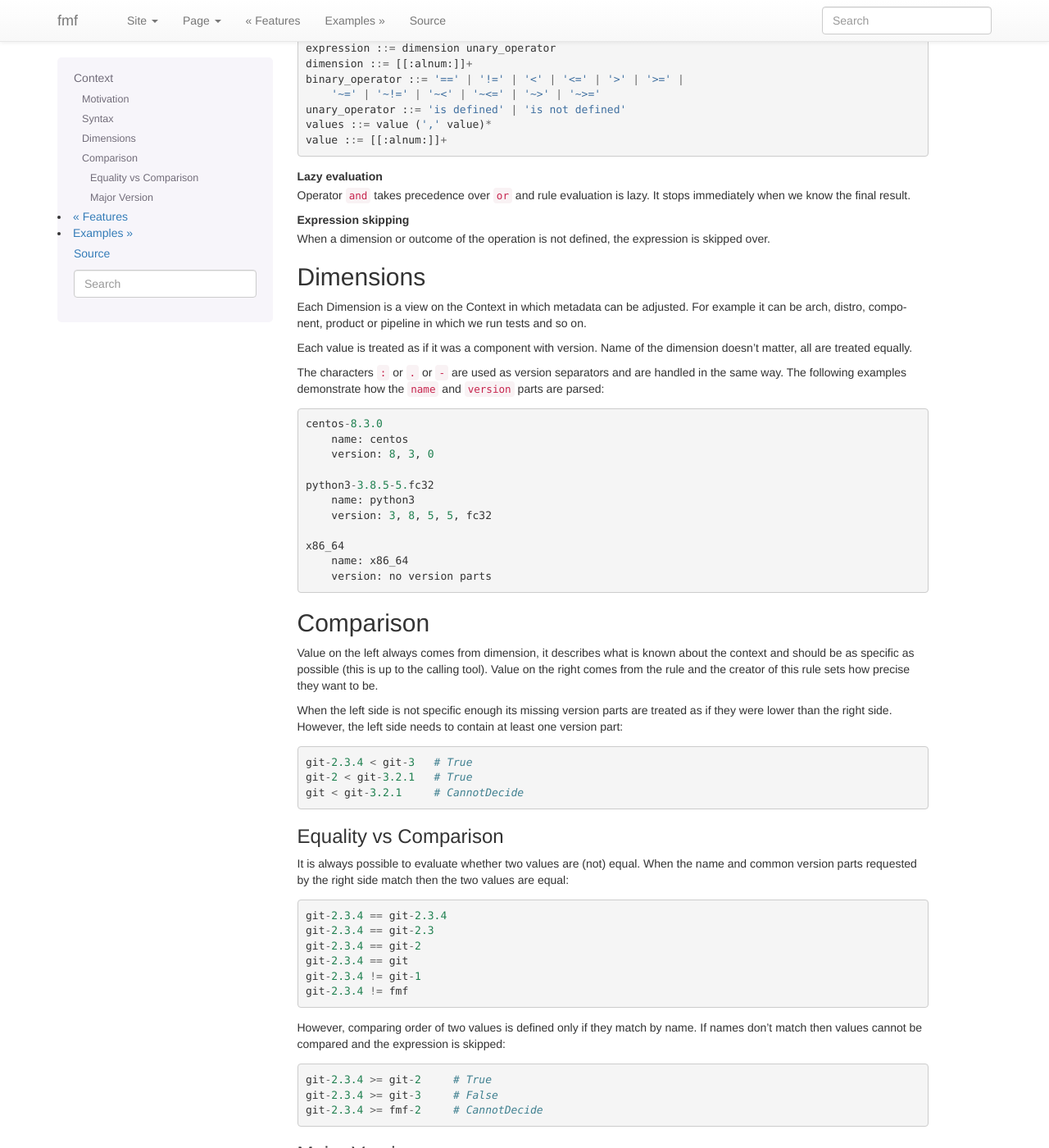
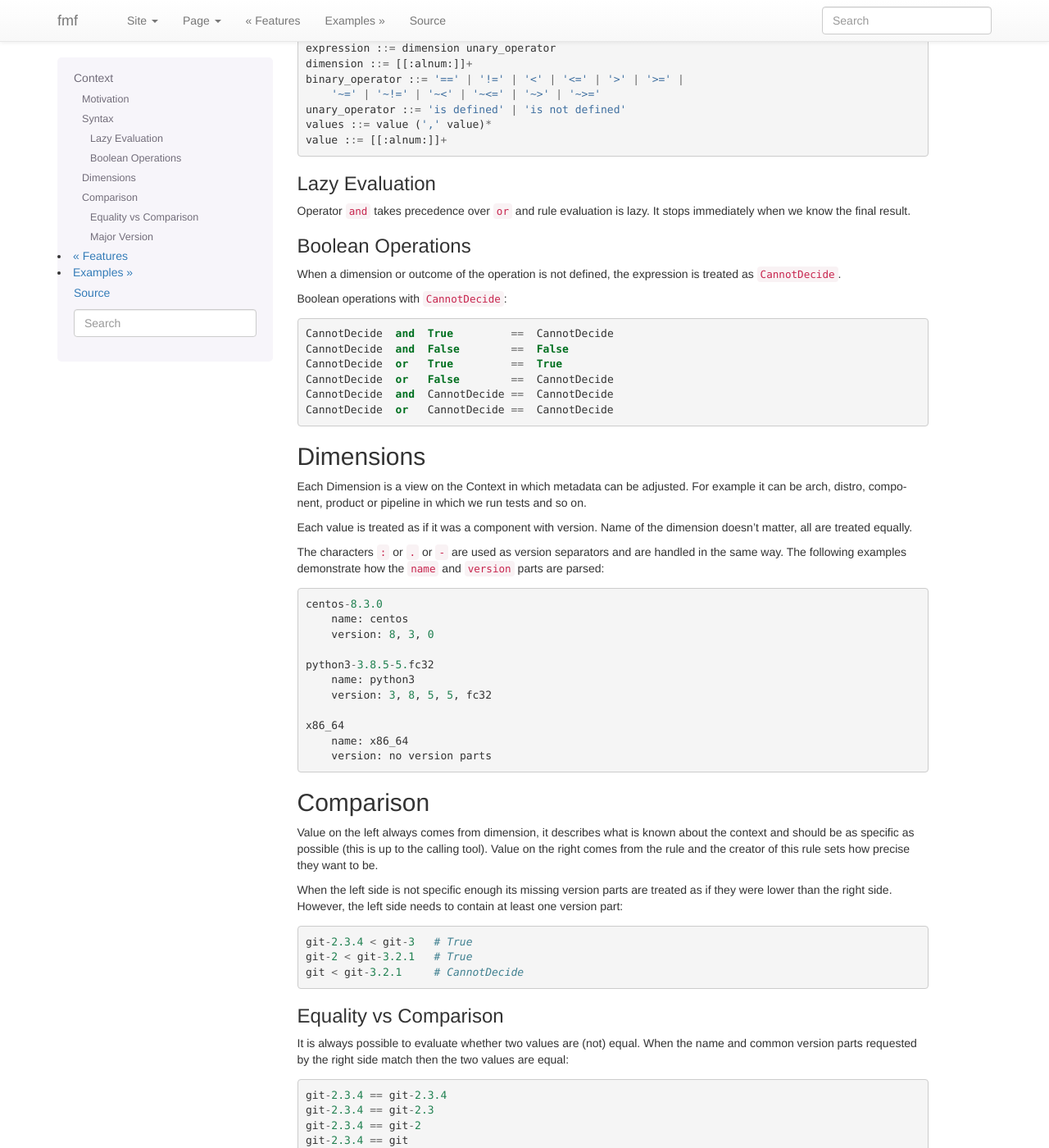
Before and after one commit to teemtee/fmf, a Sphinx documentation site: the page built from docs/context.rst, in a window 1280 px wide and 1400 px high, scrolled down 705 px. Shown: the whole window at 82% size. Built offline with Sphinx 7.4.7, drawn with Linux system fonts in a browser that asks for light colours; some of the changed text lies outside the part shown.

Commit message:
Change outcome of CannotDecide operations
Update documentation
Adjust tests

Resolves: #117
Co-authored-by: Petr Šplíchal <psplicha@redhat.com>

```diff
--- a/docs/context.rst
+++ b/docs/context.rst
@@ -51,14 +51,26 @@ supported operators consult the following grammar outline::
     values ::= value (',' value)*
     value ::= [[:alnum:]]+
 
-Lazy evaluation
-    Operator ``and`` takes precedence over ``or`` and rule
-    evaluation is lazy. It stops immediately when we know the
-    final result.
+Lazy Evaluation
+---------------
 
-Expression skipping
-    When a dimension or outcome of the operation is not defined,
-    the expression is skipped over.
+Operator ``and`` takes precedence over ``or`` and rule evaluation
+is lazy. It stops immediately when we know the final result.
+
+Boolean Operations
+------------------
+
+When a dimension or outcome of the operation is not defined,
+the expression is treated as ``CannotDecide``.
+
+Boolean operations with ``CannotDecide``::
+
+    CannotDecide  and  True         ==  CannotDecide
+    CannotDecide  and  False        ==  False
+    CannotDecide  or   True         ==  True
+    CannotDecide  or   False        ==  CannotDecide
+    CannotDecide  and  CannotDecide ==  CannotDecide
+    CannotDecide  or   CannotDecide ==  CannotDecide
 
 
 Dimensions
@@ -123,7 +135,7 @@ right side match then the two values are equal::
 
 However, comparing order of two values is defined only if they
 match by name. If names don't match then values cannot be
-compared and the expression is skipped::
+compared and the expression has ``CannotDecide`` outcome::
 
     git-2.3.4 >= git-2     # True
     git-2.3.4 >= git-3     # False
@@ -157,24 +169,24 @@ following example shows how the special less than operator ``~<``
 would be evaluated for given `centos` versions. Note that the
 right side defines if the minor comparison is evaluated or not.
 
-==========  ========== ========== ==========
-~<          centos-7.9 centos-8.2 centos-8
-centos-7.8   True         skip    True
-centos-7.9   False        skip    True
-centos-7     skip         skip    True
-centos-8.1   skip         True    False
-centos-8.2   skip         False   False
-centos-8     skip         skip    False
-==========  ========== ========== ==========
+==========  ============ ============ ==========
+~<          centos-7.9   centos-8.2   centos-8
+centos-7.8  True         CannotDecide True
+centos-7.9  False        CannotDecide True
+centos-7    CannotDecide CannotDecide True
+centos-8.1  CannotDecide True         False
+centos-8.2  CannotDecide False        False
+centos-8    CannotDecide CannotDecide False
+==========  ============ ============ ==========
 
 Here is a couple of examples to get a better idea of how the
 comparison works for some special cases::
 
-    fedora < fedora-33 ---> skip (left side has no version parts)
+    fedora < fedora-33 ---> cannot (left side has no version parts)
     fedora-33 == fedora ---> True (right side wants only name)
-    fedora-33 < fedora-rawhide ---> True (rawhide is newer then any number)
+    fedora-33 < fedora-rawhide ---> True (rawhide is newer than any number)
 
     centos-8.4.0 == centos ---> True
     centos-8.4.0 < centos-9 ---> True
     centos-8.4.0 ~< centos-9 ---> True (no minor comparison requested)
-    centos-8.4.0 ~< centos-9.2 ---> skip (minor comparison requested)
+    centos-8.4.0 ~< centos-9.2 ---> cannot (minor comparison requested)
```
Also changed, not shown: 2 other files.
